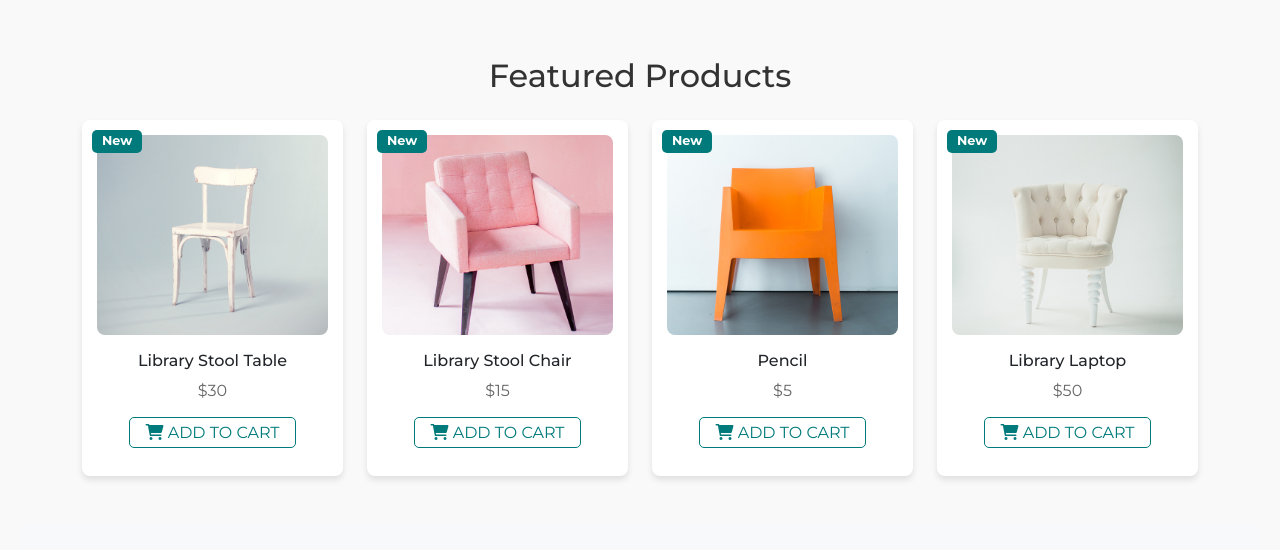
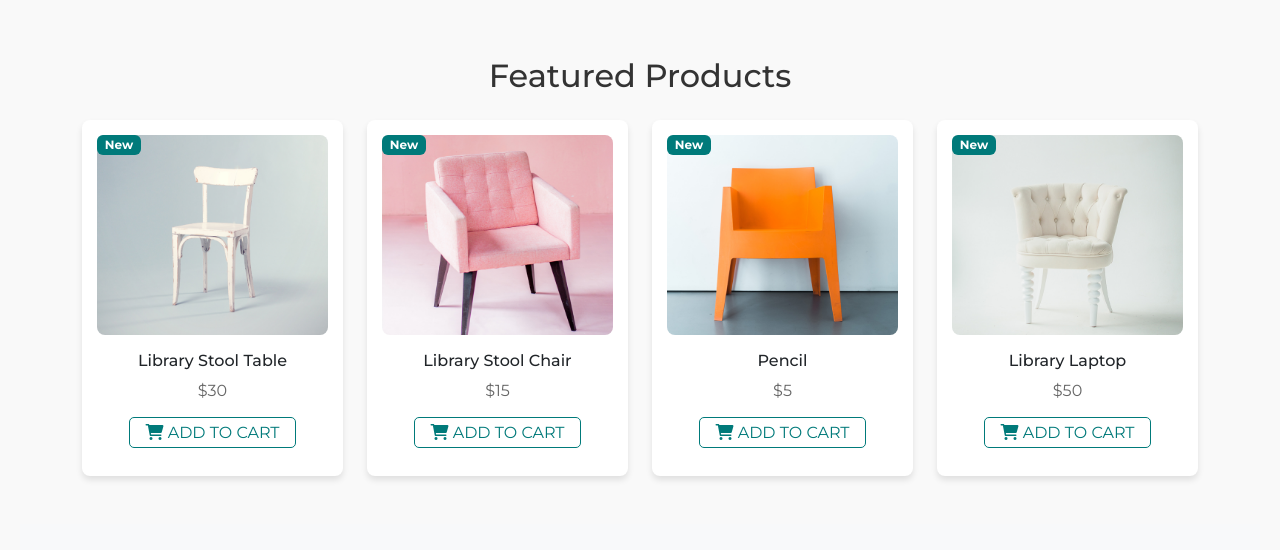
Before and after one commit to Huzaima007/E-Commerce-, a plain HTML site: page index.html in a window 1280 px wide. Shown: the part 900-1450 px from the top of the page. Drawn offline with nearby package versions, Linux system fonts and the light colour scheme.

Commit message:
Update index.css

```diff
--- a/Assets/index.css
+++ b/Assets/index.css
@@ -14,6 +14,9 @@ body {
 }
 
 /* Navbar Section */
+
+
+
 .navbar-nav .nav-item {
   margin-top: 15px;
 }
@@ -258,26 +261,6 @@ header {
   text-decoration: line-through;
   color: #999;
   margin-right: 5px;
-}
-
-/* Badge Styling */
-.badge {
-  position: absolute;
-  top: 10px;
-  left: 10px;
-  background: #ff6347;
-  color: white;
-  padding: 5px 10px;
-  font-size: 0.8rem;
-  border-radius: 5px;
-}
-
-.badge.new {
-  background: #007A7A;
-}
-
-.badge.sales {
-  background: #e67e22;
 }
 
 /* Add-to-Cart Button */
```
